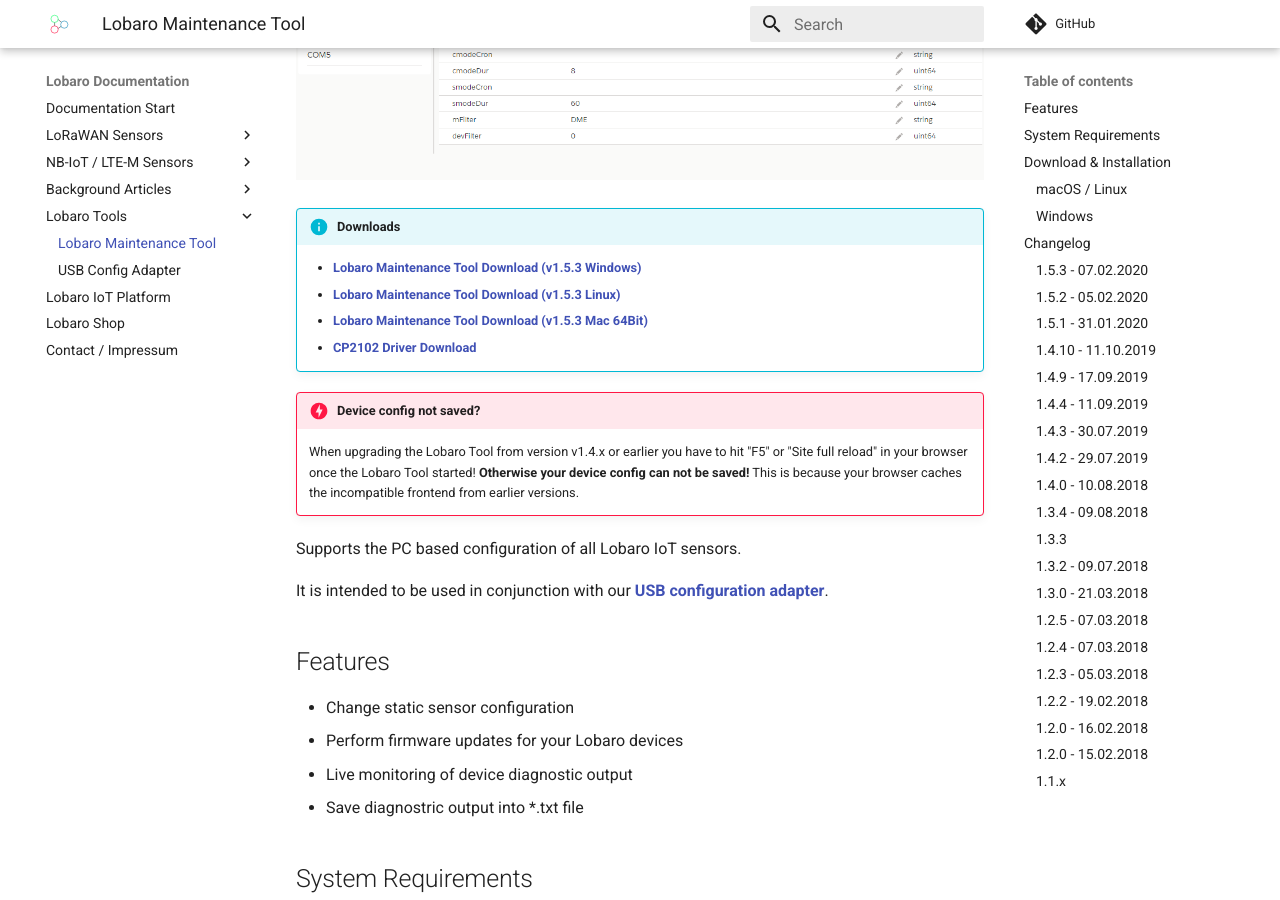
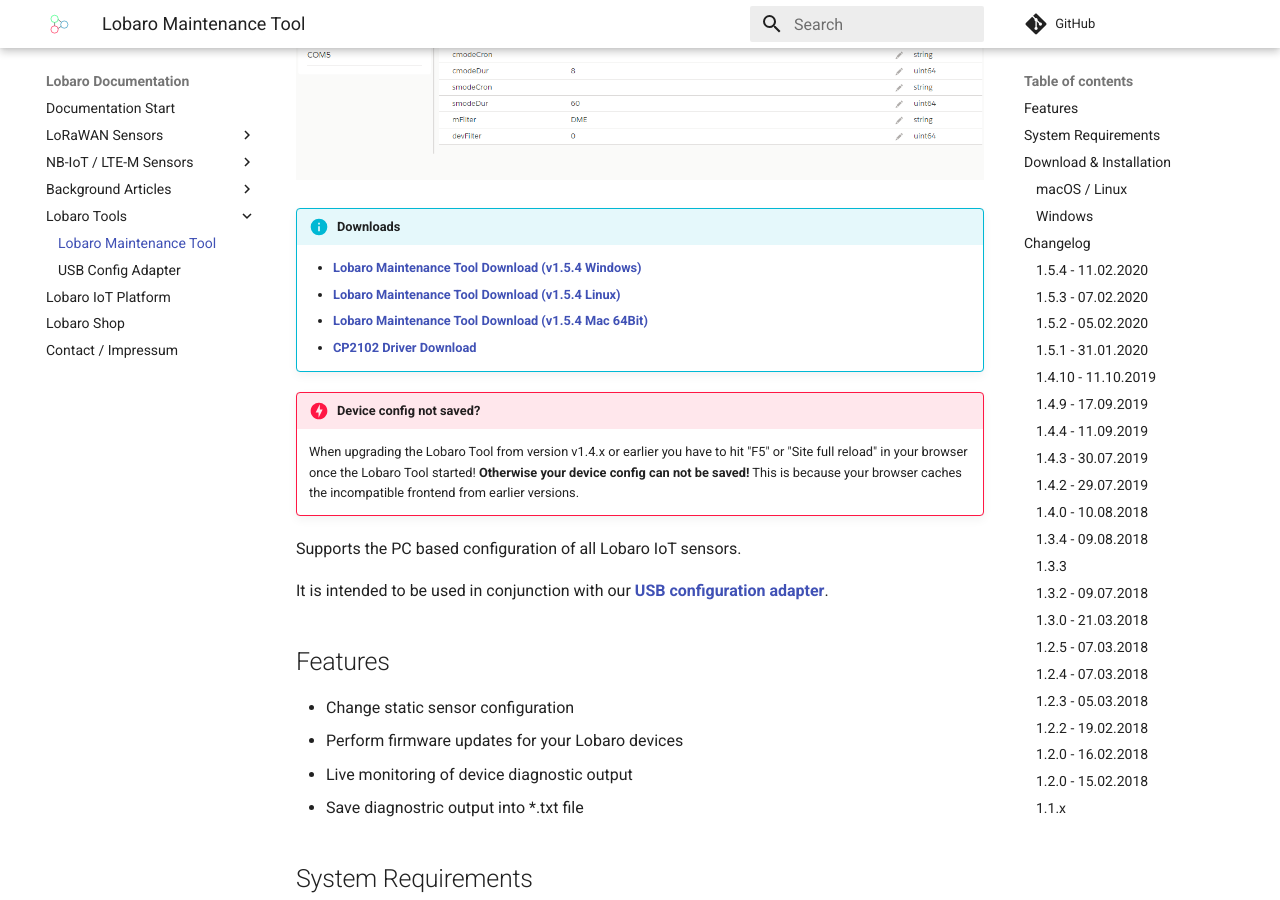
Before and after one commit to Lobaro/docs, an MkDocs documentation site: the page built from docs/tools/lobaro-tool.md, in a window 1280 px wide and 900 px high, scrolled down 410 px. Built offline with MkDocs 1.6.1 and Material for MkDocs 9.7.7, drawn with Linux system fonts in a browser that asks for light colours; a script that is not in the unit is left out; comment, search, counter and statistics services are not loaded; some of the changed text lies outside the part shown.

Commit message:
Update lobaro-tool.md

```diff
--- a/docs/tools/lobaro-tool.md
+++ b/docs/tools/lobaro-tool.md
@@ -3,9 +3,9 @@
 ![Screenshot Lobaro-Tool](./img/Lobaro_Tool_ConfigFeature.png)
 
 !!! info "Downloads"
-    * [**Lobaro Maintenance Tool Download (v1.5.3 Windows)**](https://github.com/lobaro/flash-tool-release/releases/download/1.5.3/lobaro-tool.exe){: target="_blank"}
-    * [**Lobaro Maintenance Tool Download (v1.5.3 Linux)**](https://github.com/lobaro/flash-tool-release/releases/download/1.5.3/lobaro-tool-linux){: target="_blank"}
-    * [**Lobaro Maintenance Tool Download (v1.5.3 Mac 64Bit)**](https://github.com/lobaro/flash-tool-release/releases/download/1.5.3/lobaro-tool-mac64){: target="_blank"}
+    * [**Lobaro Maintenance Tool Download (v1.5.4 Windows)**](https://github.com/lobaro/flash-tool-release/releases/download/1.5.4/lobaro-tool.exe){: target="_blank"}
+    * [**Lobaro Maintenance Tool Download (v1.5.4 Linux)**](https://github.com/lobaro/flash-tool-release/releases/download/1.5.4/lobaro-tool-linux){: target="_blank"}
+    * [**Lobaro Maintenance Tool Download (v1.5.4 Mac 64Bit)**](https://github.com/lobaro/flash-tool-release/releases/download/1.5.4/lobaro-tool-mac64){: target="_blank"}
     * [**CP2102 Driver Download**](https://www.silabs.com/products/development-tools/software/usb-to-uart-bridge-vcp-drivers){: target="_blank"}
 
 !!! danger "Device config not saved?"
@@ -66,6 +66,8 @@
 
 
 ## Changelog
+### 1.5.4 - 11.02.2020
+- Fix a bug where the configuration can not be changed
 
 ### 1.5.3 - 07.02.2020
 - Minor: Add "...flash -t" command line argument to speedup manual flash startup time
```
